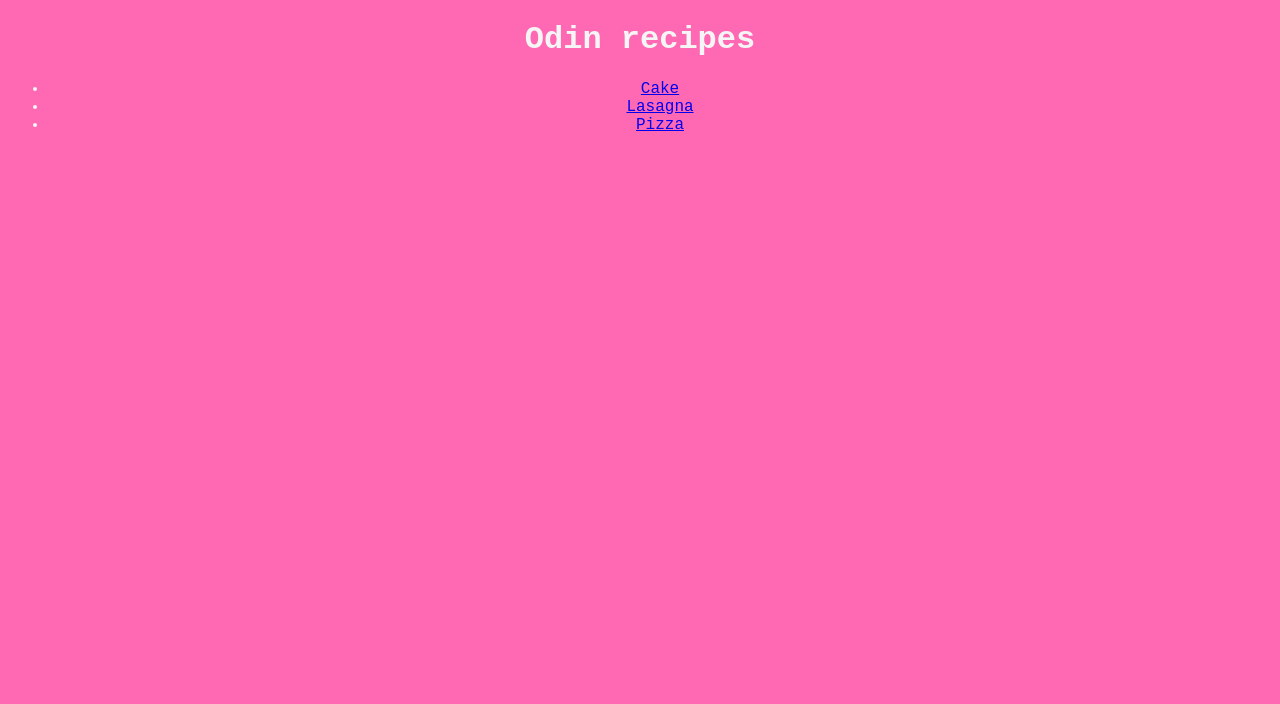
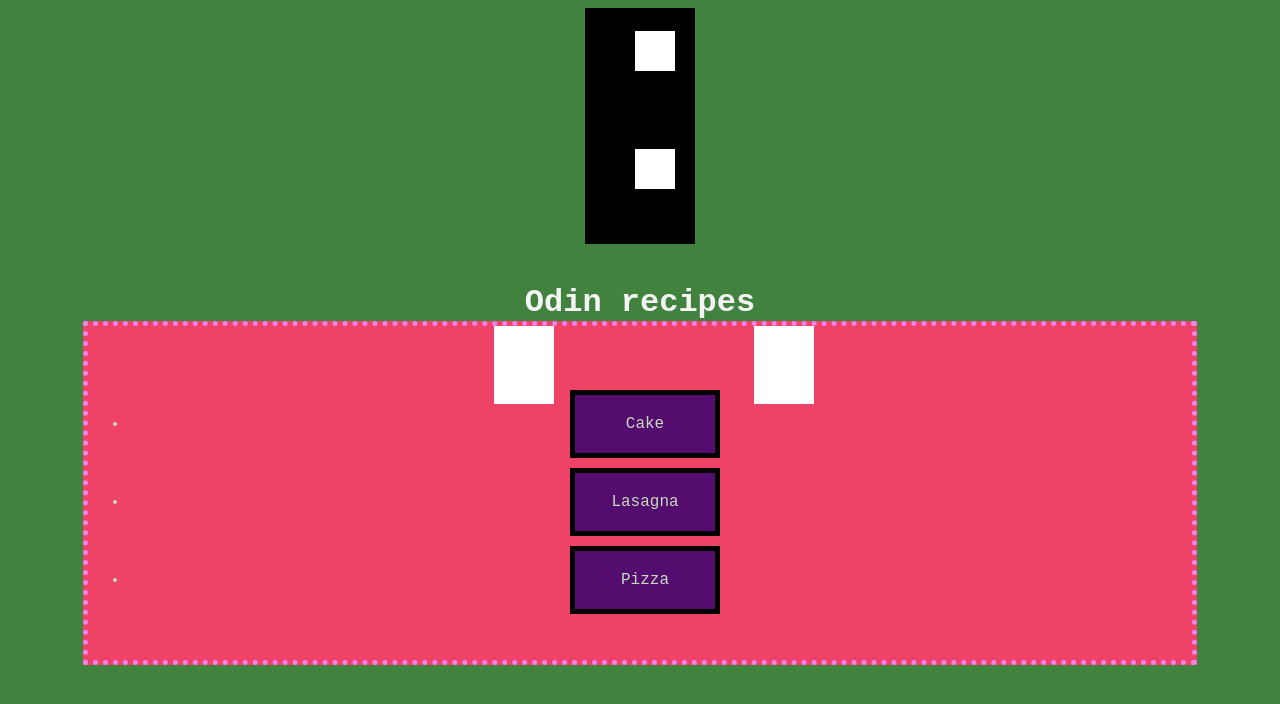
Before and after one commit to dragomirz/odin-recipies, a plain HTML site: page index.html in a window 1280 px wide. Drawn offline with Linux system fonts and the light colour scheme.

Commit message:
Added styling

```diff
--- a/index.html
+++ b/index.html
@@ -9,11 +9,17 @@
     <title>Document</title>
 </head>
 <body>
-    <h1>Odin recipes</h1>
-    <ul>
-        <li><a href = "recipes/cake.html">Cake</a></li>
-        <li><a href = "recipes/lasagna.html">Lasagna</a></li>
-        <li><a href = "recipes/pizza.html">Pizza</a></li>
-    </ul>
+    <div class = "eye"><span class = "inner_eye"></span></div>
+    <div class = "eye"><span class = "inner_eye"></span></div>
+    <h1 class = "heading">Odin recipes</h1>
+    <div class = "boxing">
+        <span class="tooth"></span>
+        <span class="tooth left"></span>
+        <ul>
+            <li><a class = "link button" href = "recipes/cake.html">Cake</a></li>
+            <li><a class = "link button" href = "recipes/lasagna.html">Lasagna</a></li>
+            <li><a class = "link button" href = "recipes/pizza.html">Pizza</a></li>
+        </ul>
+    </div>
 </body>
 </html>
--- a/styling/styles.css
+++ b/styling/styles.css
@@ -1,6 +1,57 @@
 body {
-    background-color: hotpink;
+    background-color: #40823e;
     color: whitesmoke;
     text-align: center;
     font-family: "Courier 10 Pitch", monospace;
 }
+.boxing{
+    border:5px dotted violet;
+    padding: 30px;
+    margin: auto;
+    background-color: #EE4266;
+    height:auto;
+    color: #C6DABF;
+    padding-left:0px;
+    width: 85%;
+}
+.link{
+    text-decoration:none;
+    color: #C6DABF;
+}
+.heading{
+    margin:auto;
+    margin-top: 40px;
+}
+.button{
+    display: block;
+    background-color: #540D6E;
+    border:5px solid black;
+    margin: 10px auto;
+    padding: 20px;
+    width: 100px;
+
+}
+.eye{
+    display:inline-block;
+    background-color:black;
+    padding:50px;
+    margin:300px ;
+    margin-top: 0px;
+    margin-bottom: 0px;
+    box-sizing: border-box;
+}
+.inner_eye{
+    display:inline-block;
+    background-color:white;
+    margin-right:-30px;
+    margin-top: -40px;
+    padding:20px;
+}
+.tooth{
+    margin: 100px;
+    background-color:white;
+    padding:30px;
+}
+.left{
+    margin-right: 4%;
+}
```
